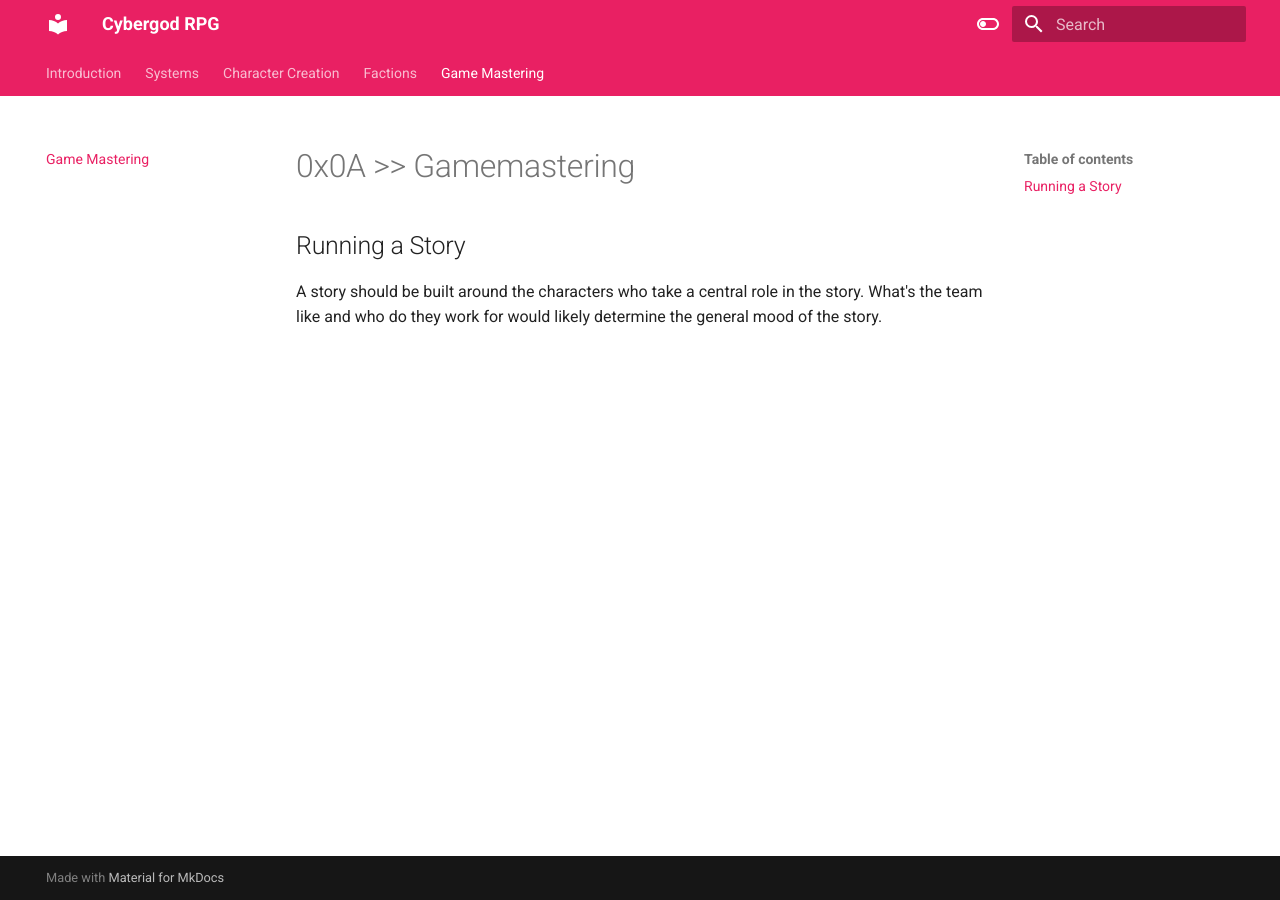
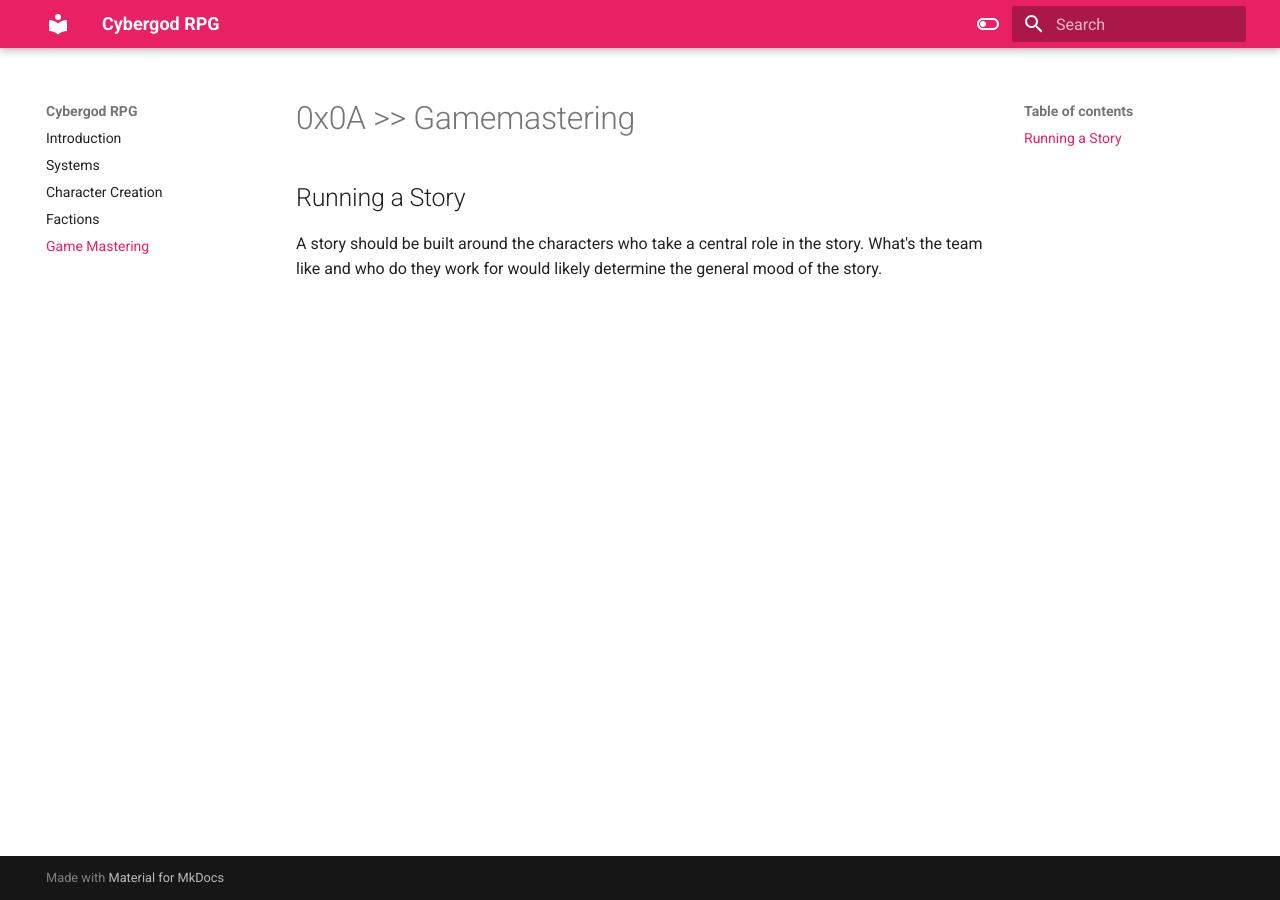
Before and after one commit to catmorbid/cybergod-mkdocs, an MkDocs documentation site: the page built from docs/gamemastering/gamemastering.md, in a window 1280 px wide. Built offline with MkDocs 1.6.1 and Material for MkDocs 9.7.7, drawn with Linux system fonts in a browser that asks for light colours.

Commit message:
Update mkdocs.yml

```diff
--- a/mkdocs.yml
+++ b/mkdocs.yml
@@ -32,7 +32,6 @@ theme:
 
     features:
       - navigation.indexes
-      - navigation.tabs
       - toc.follow
 
 # Extensions
@@ -65,7 +64,6 @@ markdown_extensions:
 plugins:
   - search
   - roamlinks
-  - section-index
  # - blog
   # - rss:
   #     match_path: blog/posts/.*
```
